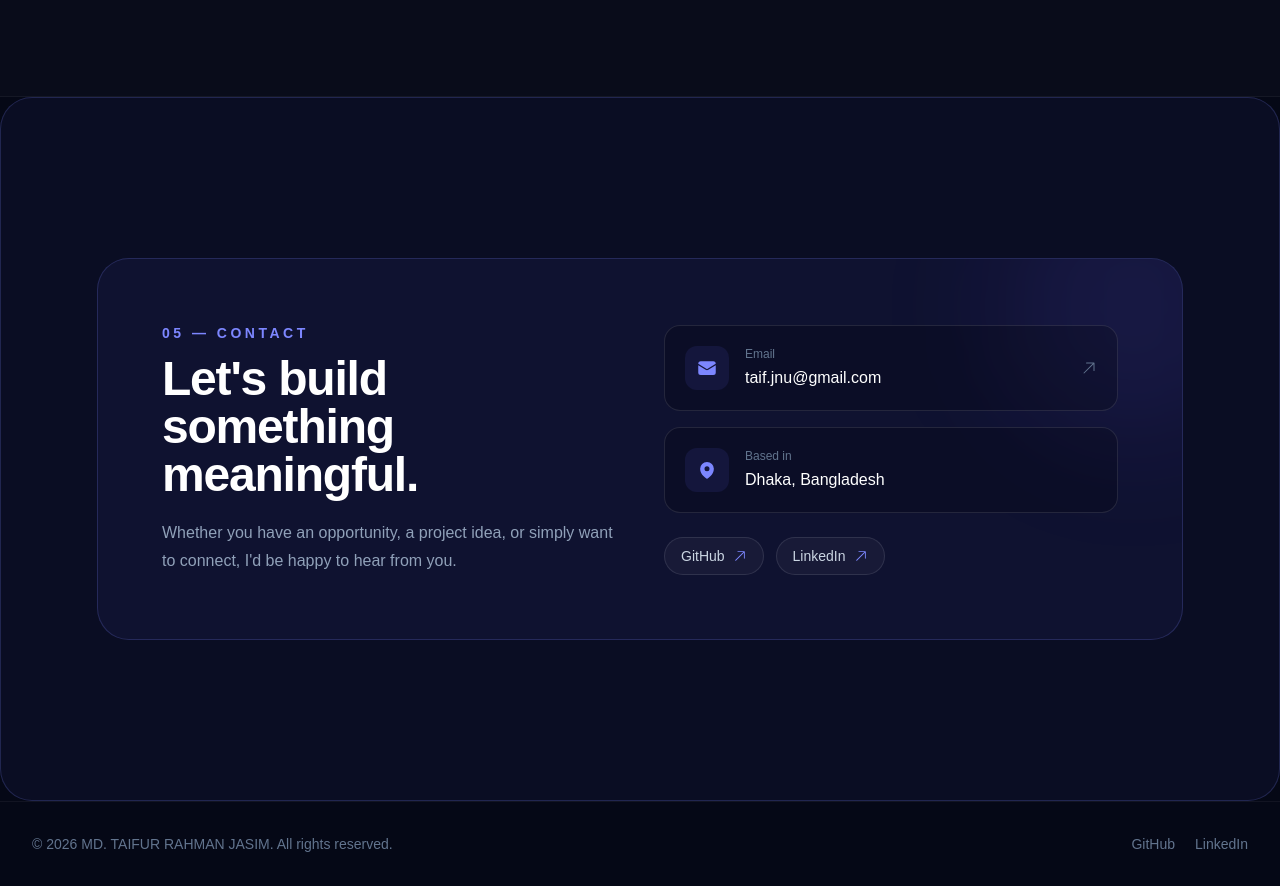
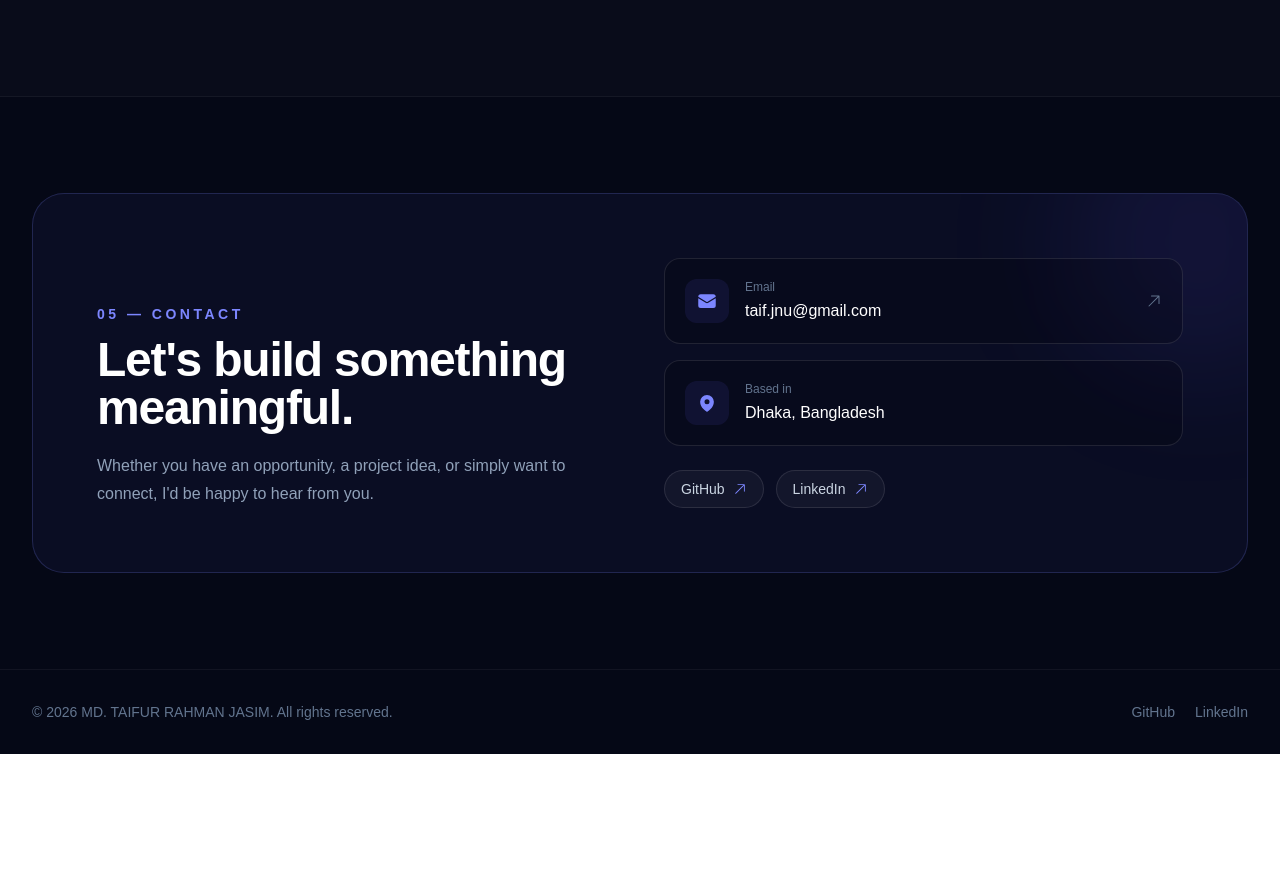
Before and after one commit to taifurrahman27/taif-portfolio, a Next.js app: page / in a window 1280 px wide. Shown: the part 4356-5242 px from the top of the page. After the commit the page ends 5110 px from the top, so only its background shows below. Built offline with nearby package versions, Linux system fonts and the light colour scheme.

Commit message:
contact section updated

```diff
--- a/src/app/page.js
+++ b/src/app/page.js
@@ -783,10 +783,13 @@ export default function Home() {
         </div>
       </section>
 
+
       {/* Contact */}
+      <section
+        id="contact"
+        className="mx-auto max-w-7xl px-5 py-24 lg:px-8"
+      >
         <FadeUp distance={35}>
-        <div className="relative overflow-hidden rounded-4xl border border-indigo-400/20 bg-indigo-500/6 p-8 sm:p-12 lg:p-16">
-          <section id="contact" className="mx-auto max-w-7xl px-5 py-24 lg:px-8">
           <div className="relative overflow-hidden rounded-4xl border border-indigo-400/20 bg-indigo-500/6 p-8 sm:p-12 lg:p-16">
             <div className="absolute -right-20 -top-20 h-64 w-64 rounded-full bg-indigo-500/10 blur-3xl" />
 
@@ -801,8 +804,8 @@ export default function Home() {
                 </h2>
 
                 <p className="mt-5 max-w-xl leading-7 text-slate-400">
-                    Whether you have an opportunity, a project idea, or simply
-                    want to connect, I&apos;d be happy to hear from you.
+                  Whether you have an opportunity, a project idea, or simply want
+                  to connect, I&apos;d be happy to hear from you.
                 </p>
               </div>
 
@@ -818,6 +821,7 @@ export default function Home() {
 
                     <div>
                       <p className="text-xs text-slate-500">Email</p>
+
                       <p className="mt-1 text-sm font-medium text-white sm:text-base">
                         taif.jnu@gmail.com
                       </p>
@@ -834,6 +838,7 @@ export default function Home() {
 
                   <div>
                     <p className="text-xs text-slate-500">Based in</p>
+
                     <p className="mt-1 text-sm font-medium text-white sm:text-base">
                       Dhaka, Bangladesh
                     </p>
@@ -854,9 +859,9 @@ export default function Home() {
               </div>
             </div>
           </div>
+        </FadeUp>
       </section>
-        </div>
-      </FadeUp>
+
 
       {/* Footer */}
       <footer className="border-t border-white/5">
```
Lines whose indentation alone changed are shown as unchanged.
